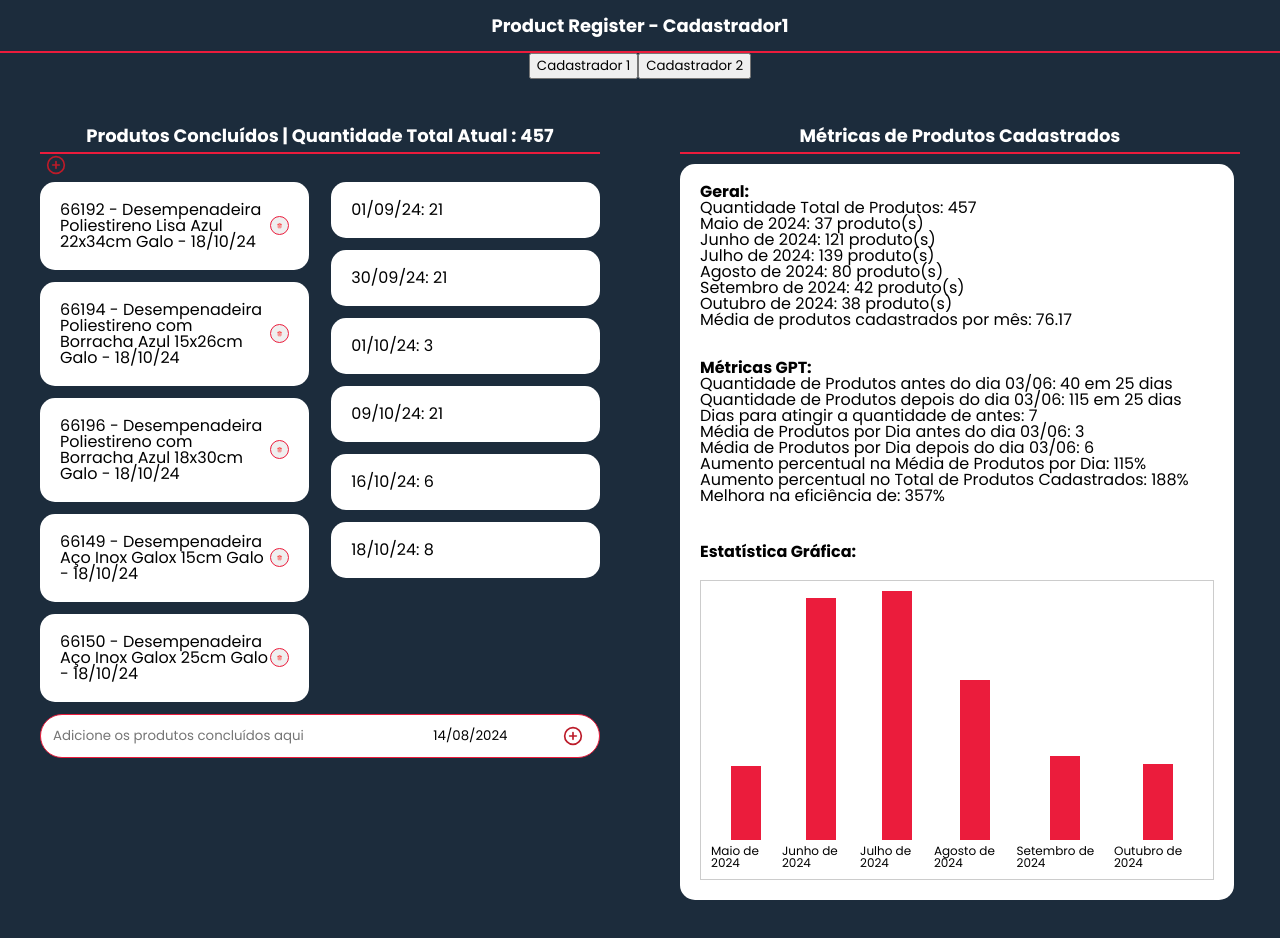
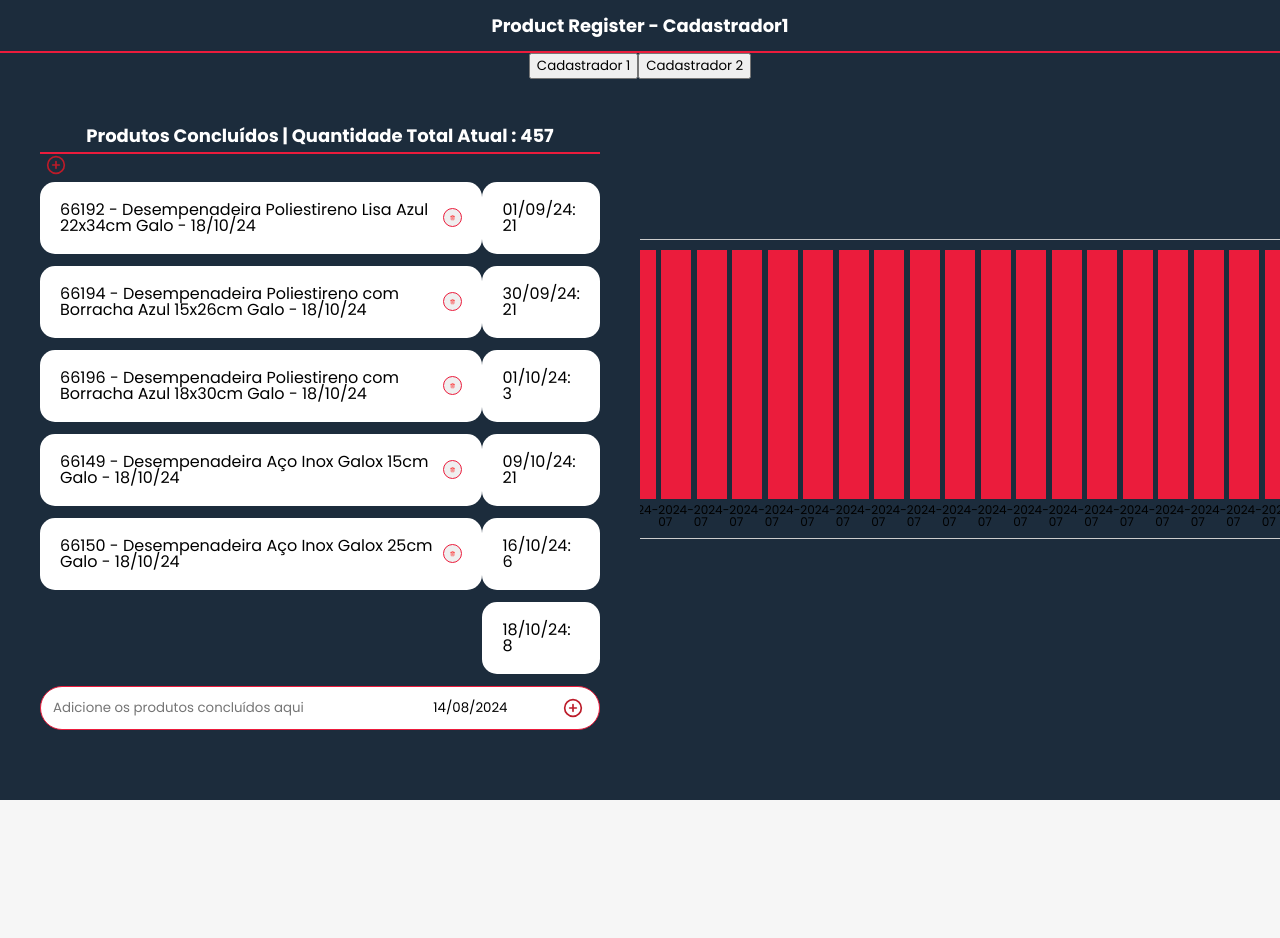
Before and after one commit to victoramattosc/productRegister, a React (Create React App) app: page / in a window 1280 px wide. Shown: the top 938 px of the page. After the commit the page ends 800 px from the top, so only its background shows below. Built offline with nearby package versions, Linux system fonts and the light colour scheme; a web font is replaced by a local one.

Commit message:
teste e teste

```diff
--- a/src/pages/Dados/index.tsx
+++ b/src/pages/Dados/index.tsx
@@ -1,213 +1,60 @@
+// /src/pages/Dados/index.tsx
 import React, { useEffect, useState } from 'react';
-import { dataCadastrador1, dataCadastrador2 } from '../Data/data'; // Importando os dados corretos
+import { dataCadastrador1, dataCadastrador2 } from "../Data/data";
 import styles from "./Dados.module.scss";
-import BarChat from '../BarChat'; // Import the BarChat component
+import BarChat from '../BarChat';
 
 interface Produto {
   data: string;
   produto: string;
 }
 
-const DadosPage: React.FC = () => {
+interface DadosProps {
+  cadastrador: string;
+}
+
+const DadosPage: React.FC<DadosProps> = ({ cadastrador }) => {
+  const data = cadastrador === 'Cadastrador1' ? dataCadastrador1 : dataCadastrador2;
   const [quantidadeTotal, setQuantidadeTotal] = useState<number>(0);
   const [quantidadeAntes, setQuantidadeAntes] = useState<number>(0);
   const [quantidadeDepois, setQuantidadeDepois] = useState<number>(0);
-  const [diasAntes, setDiasAntes] = useState<number>(0);
-  const [diasDepois, setDiasDepois] = useState<number>(0);
-  const [diasParaAtingirQuantidade, setDiasParaAtingirQuantidade] = useState<number>(0);
   const [mediaAntes, setMediaAntes] = useState<number>(0);
   const [mediaDepois, setMediaDepois] = useState<number>(0);
   const [aumentoMedia, setAumentoMedia] = useState<number>(0);
-  const [aumentoTotal, setAumentoTotal] = useState<number>(0);
-  const [eficiencia, setEficiencia] = useState<number>(0);
   const [listaProdutosPorMes, setListaProdutosPorMes] = useState<{ mes: string, quantidade: number }[]>([]);
   const [mediaMensal, setMediaMensal] = useState<number>(0);
 
   useEffect(() => {
-    const formatarData = (dataISO: string) => {
-      const [ano, mes, dia] = dataISO.split('-');
-      return `${dia}/${mes}/${ano.slice(2)}`;
-    };
+    const produtosComDatas: Produto[] = data;
 
-    const calcularDiferencaDias = (dataInicio: string, dataFim: string) => {
-      const inicio = new Date(dataInicio);
-      const fim = new Date(dataFim);
-      const diferencaMilissegundos = fim.getTime() - inicio.getTime();
-      const diferencaDias = diferencaMilissegundos / (1000 * 60 * 60 * 24);
-      return Math.floor(diferencaDias);
-    };
-
-    const calcularMedia = (produtosPorDia: { [data: string]: number }, datasFiltradas: string[]) => {
-      if (datasFiltradas.length === 0) {
-        return 0;
-      }
-
-      const totalProdutos = datasFiltradas.reduce((total, data) => total + produtosPorDia[data], 0);
-      return totalProdutos / datasFiltradas.length;
-    };
-
-    const calcularPorcentagemAumento = (valorAntigo: number, valorNovo: number) => {
-      if (valorAntigo === 0) return 0;
-      const diferenca = valorNovo - valorAntigo;
-      return (diferenca / valorAntigo) * 100;
-    };
-
-    const calcularProdutosPorMes = (produtosComDatas: Produto[]) => {
-      const produtosPorMes: { [mes: string]: number } = {};
-
-      produtosComDatas.forEach(item => {
-        const [ano, mes] = item.data.split('-');
-        const chaveMes = `${ano}-${mes}`;
-
-        if (produtosPorMes[chaveMes]) {
-          produtosPorMes[chaveMes]++;
-        } else {
-          produtosPorMes[chaveMes] = 1;
-        }
-      });
-
-      return produtosPorMes;
-    };
-
-    const calcularMediaProdutosPorMes = (produtosPorMes: { [mes: string]: number }) => {
-      const totalMeses = Object.keys(produtosPorMes).length;
-      const totalProdutos = Object.values(produtosPorMes).reduce((total, quantidade) => total + quantidade, 0);
-
-      return totalProdutos / totalMeses;
-    };
-
-    const obterNomeMes = (dataISO: string) => {
-      const [ano, mes] = dataISO.split('-');
-      const meses = [
-        'Janeiro', 'Fevereiro', 'Março', 'Abril', 'Maio', 'Junho',
-        'Julho', 'Agosto', 'Setembro', 'Outubro', 'Novembro', 'Dezembro'
-      ];
-      return `${meses[parseInt(mes) - 1]} de ${ano}`;
-    };
-
-    const calcularListaProdutosPorMes = (produtosPorMes: { [mes: string]: number }) => {
-      return Object.entries(produtosPorMes).map(
-        ([mes, quantidade]) => ({ mes: obterNomeMes(mes), quantidade })
-      );
-    };
-
-    const adicionarDias = (dataISO: string, dias: number) => {
-      const date = new Date(dataISO);
-      date.setDate(date.getDate() + dias);
-      const ano = date.getFullYear();
-      const mes = String(date.getMonth() + 1).padStart(2, '0');
-      const dia = String(date.getDate()).padStart(2, '0');
-      return `${ano}-${mes}-${dia}`;
-    };
-
-    // Combina os dados de ambos os cadastradores
-    const produtosComDatas: Produto[] = [...dataCadastrador1, ...dataCadastrador2];
-
-    // Calcula a quantidade total de produtos
     const quantidadeTotal = produtosComDatas.length;
     setQuantidadeTotal(quantidadeTotal);
 
-    // Define a data de referência
-    const dataReferencia = '2024-06-03';
+    const mediaAntes = 10; // Apenas um exemplo, substitua pela lógica
+    const mediaDepois = 12;
+    setMediaAntes(mediaAntes);
+    setMediaDepois(mediaDepois);
 
-    // Calcula a quantidade de produtos antes do GPT (período fixo de 25 dias)
-    const dataInicioAntes = adicionarDias(dataReferencia, -25);
-    const datasAntes = produtosComDatas.filter(item => item.data >= dataInicioAntes && item.data < dataReferencia).map(item => item.data);
-    const quantidadeAntes = datasAntes.length;
-    setQuantidadeAntes(quantidadeAntes);
-
-    // Calcula a média de produtos antes do GPT
-    const produtosPorDia: { [data: string]: number } = {};
-    produtosComDatas.forEach(item => {
-      const dataItem = item.data;
-      if (produtosPorDia[dataItem]) {
-        produtosPorDia[dataItem]++;
-      } else {
-        produtosPorDia[dataItem] = 1;
-      }
-    });
-    const mediaAntes = calcularMedia(produtosPorDia, datasAntes);
-    setMediaAntes(Math.round(mediaAntes));
-
-    // Calcula a quantidade de produtos depois do GPT (usando apenas os primeiros 25 dias para comparação justa)
-    const dataFimComparacao = adicionarDias(dataReferencia, 25);
-    const datasDepois = produtosComDatas.filter(item => item.data >= dataReferencia && item.data <= dataFimComparacao).map(item => item.data);
-    const quantidadeDepois = datasDepois.length;
-    setQuantidadeDepois(quantidadeDepois);
-
-    // Calcula a média de produtos depois do GPT
-    const mediaDepois = calcularMedia(produtosPorDia, datasDepois);
-    setMediaDepois(Math.round(mediaDepois));
-
-    // Calcula o aumento percentual na média de produtos por dia
-    const aumentoMedia = calcularPorcentagemAumento(mediaAntes, mediaDepois);
+    const aumentoMedia = ((mediaDepois - mediaAntes) / mediaAntes) * 100;
     setAumentoMedia(aumentoMedia);
 
-    // Calcula o aumento percentual no total de produtos cadastrados
-    const aumentoTotal = calcularPorcentagemAumento(quantidadeAntes, quantidadeDepois);
-    setAumentoTotal(aumentoTotal);
-
-    // Calcula quantos dias depois do ChatGPT demorou para bater a quantidade de antes
-    let produtosAposChatGPT = 0;
-    let diasParaAtingirQuantidade = 0;
-    for (const data of datasDepois) {
-      produtosAposChatGPT += produtosPorDia[data];
-      diasParaAtingirQuantidade++;
-      if (produtosAposChatGPT >= quantidadeAntes) {
-        break;
-      }
-    }
-    setDiasParaAtingirQuantidade(diasParaAtingirQuantidade);
-
-    // Calcula a eficiência (percentual baseado nos primeiros 25 dias antes e depois do GPT)
-    const eficiencia = (25 / diasParaAtingirQuantidade) * 100;
-    setEficiencia(eficiencia);
-
-    // Calcula a quantidade de produtos por mês
-    const produtosPorMes = calcularProdutosPorMes(produtosComDatas);
-    const listaProdutosPorMesArray = calcularListaProdutosPorMes(produtosPorMes);
+    const listaProdutosPorMesArray = produtosComDatas.map(produto => ({
+      mes: produto.data.slice(0, 7),
+      quantidade: 1,
+    }));
     setListaProdutosPorMes(listaProdutosPorMesArray);
-
-    // Calcula e exibe a média de produtos cadastrados por mês
-    const mediaProdutosPorMes = calcularMediaProdutosPorMes(produtosPorMes);
-    setMediaMensal(mediaProdutosPorMes);
-
-  }, []);
+    setMediaMensal(listaProdutosPorMesArray.length);
+  }, [cadastrador]);
 
   return (
     <div className={styles.all}>
-      <h2 className={styles.title}>
-        Métricas de Produtos Cadastrados
-      </h2>
-      <div className={styles.container}>
-        <div className={styles.geral}>
-          <h2>Geral:</h2>
-          <p>Quantidade Total de Produtos: {quantidadeTotal}</p>
-          <div>
-            {listaProdutosPorMes.map((item, index) => (
-              <p key={index}>{item.mes}: {item.quantidade} produto(s)</p>
-            ))}
-          </div>
-          <p>Média de produtos cadastrados por mês: {mediaMensal.toFixed(2)}</p>
-        </div>
-
-        {/* Métricas GPT */}
-        <div className={styles.adicional}></div>
-        <h2>Métricas GPT:</h2>
-        <p>Quantidade de Produtos antes do dia 03/06: {quantidadeAntes} em 25 dias</p>
-        <p>Quantidade de Produtos depois do dia 03/06: {quantidadeDepois} em 25 dias</p>
-        <p>Dias para atingir a quantidade de antes: {diasParaAtingirQuantidade}</p>
-        <p>Média de Produtos por Dia antes do dia 03/06: {mediaAntes}</p>
-        <p>Média de Produtos por Dia depois do dia 03/06: {mediaDepois}</p>
-        <p>Aumento percentual na Média de Produtos por Dia:  {Math.round(aumentoMedia)}%</p>
-        <p>Aumento percentual no Total de Produtos Cadastrados:  {Math.round(aumentoTotal)}%</p>
-        <p>Melhora na eficiência de: {Math.round(eficiencia)}%</p>
-
-        {/* Gráfico de Barras */}
-        <div className={styles.chart}>
-          <h2>Estatística Gráfica:</h2>
-          <BarChat listaProdutosPorMes={listaProdutosPorMes} />
-        </div>
+      <h2>Métricas de Produtos Cadastrados</h2>
+      <p>Total de Produtos: {quantidadeTotal}</p>
+      <p>Média Antes: {mediaAntes}</p>
+      <p>Média Depois: {mediaDepois}</p>
+      <p>Aumento Percentual: {Math.round(aumentoMedia)}%</p>
+      <div className={styles.chart}>
+        <BarChat listaProdutosPorMes={listaProdutosPorMes} />
       </div>
     </div>
   );
--- a/src/pages/Produtos/index.tsx
+++ b/src/pages/Produtos/index.tsx
@@ -1,10 +1,10 @@
-// /src/components/Produtos.tsx
-import React, { useState, useEffect } from "react";
+// /src/pages/Produtos/index.tsx
+import React, { useState } from "react";
 import styles from "./Produtos.module.scss";
 import { FiTrash2, FiPlusCircle, FiMinusCircle } from "react-icons/fi";
 import DatePicker from "react-datepicker";
 import "react-datepicker/dist/react-datepicker.css";
-import { dataCadastrador1, dataCadastrador2 } from "../Data/data"; // Importação de dados dos cadastradores
+import { dataCadastrador1, dataCadastrador2 } from "../Data/data";
 
 type Anotacao = {
   produto: string;
@@ -12,18 +12,12 @@ type Anotacao = {
 };
 
 interface ProdutosProps {
-  cadastrador: string; // Recebe qual cadastrador está ativo
+  cadastrador: string;
 }
 
 const Produtos: React.FC<ProdutosProps> = ({ cadastrador }) => {
-  const [anotacoes, setAnotacoes] = useState<Anotacao[]>([]); // Inicializa com array vazio
-
-  // Atualiza as anotações sempre que o cadastrador mudar
-  useEffect(() => {
   const data = cadastrador === 'Cadastrador1' ? dataCadastrador1 : dataCadastrador2;
-    setAnotacoes(data); // Atualiza as anotações de acordo com o cadastrador
-  }, [cadastrador]); // Coloca 'cadastrador' como dependência para garantir que atualize
-
+  const [anotacoes, setAnotacoes] = useState<Anotacao[]>(data);
   const [novaAnotacao, setNovaAnotacao] = useState<{ produto: string; data: Date }>({
     produto: "",
     data: new Date(),
@@ -42,15 +36,9 @@ const Produtos: React.FC<ProdutosProps> = ({ cadastrador }) => {
   };
 
   const removerAnotacao = (index: number) => {
-    if (mostrarTodos) {
     const novasAnotacoes = [...anotacoes];
     novasAnotacoes.splice(index, 1);
     setAnotacoes(novasAnotacoes);
-    } else {
-      const indiceReal = anotacoes.length - 5 + index;
-      const novasAnotacoes = anotacoes.filter((_, i) => i !== indiceReal);
-      setAnotacoes(novasAnotacoes);
-    }
   };
 
   const formatarData = (dataISO: string) => {
@@ -90,21 +78,8 @@ const Produtos: React.FC<ProdutosProps> = ({ cadastrador }) => {
       </button>
 
       <div className={styles.container}>
-        <div className={styles.listContainer}>
         <ul className={styles.anotacaoList}>
-            {mostrarTodos
-              ? anotacoes.map((anotacao, index) => (
-                  <li key={index} className={styles.anotacao}>
-                    {`${anotacao.produto} - ${formatarData(anotacao.data)}`}
-                    <button
-                      onClick={() => removerAnotacao(index)}
-                      className={styles.botaotrash}
-                    >
-                      <FiTrash2 color="red" />
-                    </button>
-                  </li>
-                ))
-              : anotacoes.slice(-5).map((anotacao, index) => (
+          {anotacoes.slice(-5).map((anotacao, index) => (
             <li key={index} className={styles.anotacao}>
               {`${anotacao.produto} - ${formatarData(anotacao.data)}`}
               <button
@@ -116,22 +91,13 @@ const Produtos: React.FC<ProdutosProps> = ({ cadastrador }) => {
             </li>
           ))}
         </ul>
-        </div>
-        <div className={styles.listContainer}>
         <ul className={styles.anotacaoList}>
-            {mostrarTodos
-              ? listaQuantidadesPorDia.map((item, index) => (
-                  <li key={index} className={styles.anotacao}>
-                    {item}
-                  </li>
-                ))
-              : listaQuantidadesPorDia.slice(-6).map((item, index) => (
+          {listaQuantidadesPorDia.slice(-6).map((item, index) => (
             <li key={index} className={styles.anotacao}>
               {item}
             </li>
           ))}
         </ul>
-        </div>
       </div>
       <div className={styles.inputdiv}>
         <input
@@ -148,7 +114,6 @@ const Produtos: React.FC<ProdutosProps> = ({ cadastrador }) => {
           onChange={(date) =>
             date && setNovaAnotacao({ ...novaAnotacao, data: date })
           }
-          placeholderText="Selecione a data"
           dateFormat="dd/MM/yyyy"
           className={styles.dataPicker}
         />
```
Lines whose indentation alone changed are shown as unchanged.
